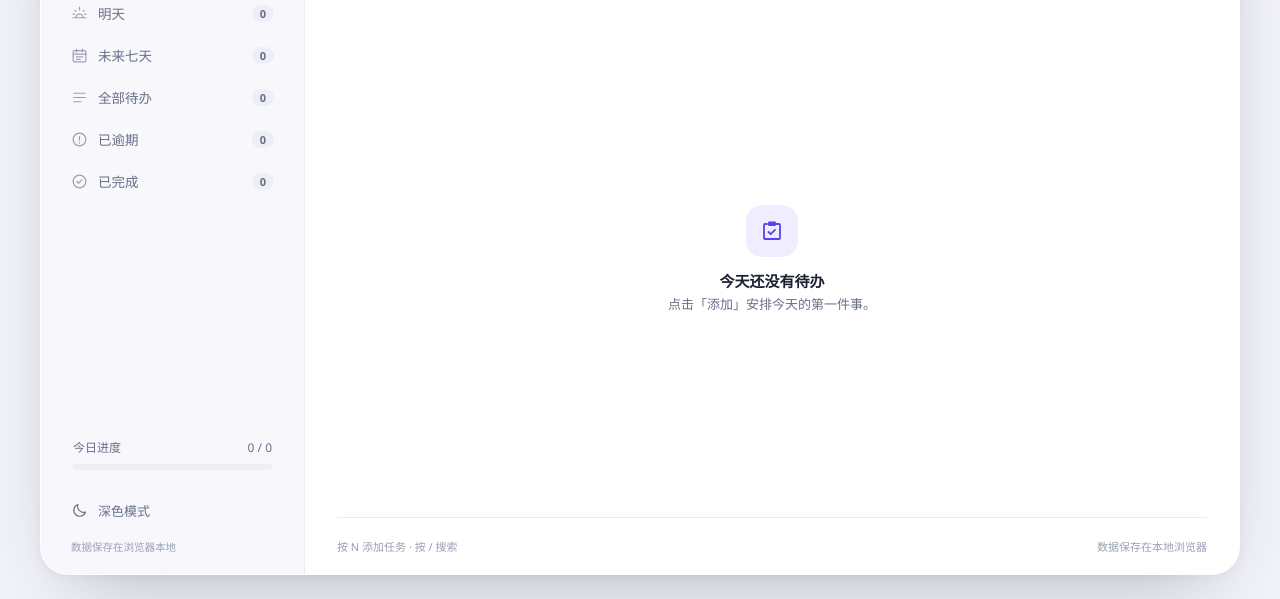
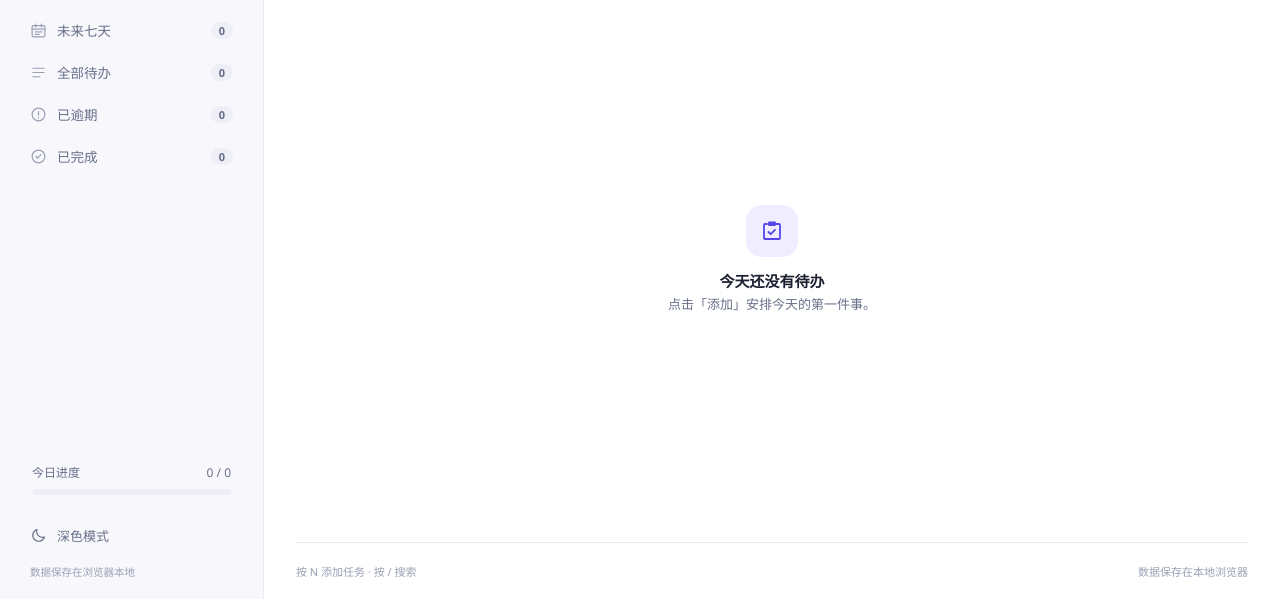
Before and after one commit to xuysecho-tech/Deepseek-superagent-test, a plain HTML site: page index.html in a window 1280 px wide. Shown: the part 201-800 px from the top of the page. Drawn offline with Linux system fonts and the light colour scheme.

Commit message:
fix: let the Todo page fill the viewport

```diff
--- a/styles.css
+++ b/styles.css
@@ -28,7 +28,6 @@
   --toast-bg: #202433;
   --toast-text: #f5f6fb;
   --toast-action: #b9adff;
-  --shadow-shell: 0 34px 80px -34px rgba(35, 38, 63, 0.34), 0 2px 10px rgba(35, 38, 63, 0.05);
   --shadow-item: 0 2px 6px rgba(35, 38, 63, 0.08);
 }
 
@@ -62,7 +61,6 @@
   --toast-bg: #e9ebf3;
   --toast-text: #161922;
   --toast-action: #5546e8;
-  --shadow-shell: 0 34px 80px -34px rgba(0, 0, 0, 0.8), 0 2px 10px rgba(0, 0, 0, 0.4);
   --shadow-item: 0 2px 6px rgba(0, 0, 0, 0.4);
 }
 
@@ -81,9 +79,7 @@ body {
 
 body {
   margin: 0;
-  display: grid;
-  place-items: center;
-  padding: 24px;
+  min-height: 100vh;
   color: var(--text);
   font-family: "PingFang SC", "HarmonyOS Sans SC", "Microsoft YaHei", "Segoe UI", system-ui, -apple-system, sans-serif;
   background:
@@ -122,14 +118,12 @@ textarea {
 .app {
   display: grid;
   grid-template-columns: 264px minmax(0, 1fr);
-  width: min(1200px, 100%);
-  height: min(840px, calc(100vh - 48px));
+  width: 100%;
+  height: 100vh;
+  height: 100dvh;
   background: var(--card);
-  border: 1px solid var(--card-border);
-  border-radius: 28px;
-  box-shadow: var(--shadow-shell);
   overflow: hidden;
-  transition: background-color 0.2s ease, border-color 0.2s ease;
+  transition: background-color 0.2s ease;
 }
 
 /* Sidebar */
```
Also changed, not shown: docs/evidence/full-width-after-1440.png (added), docs/evidence/full-width-after-1920.png (added), docs/evidence/full-width-before-1440.png (added), docs/evidence/full-width-before-1920.png (added).
